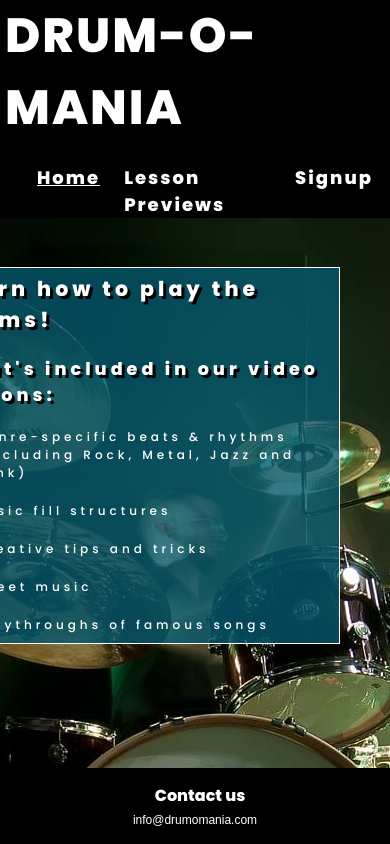
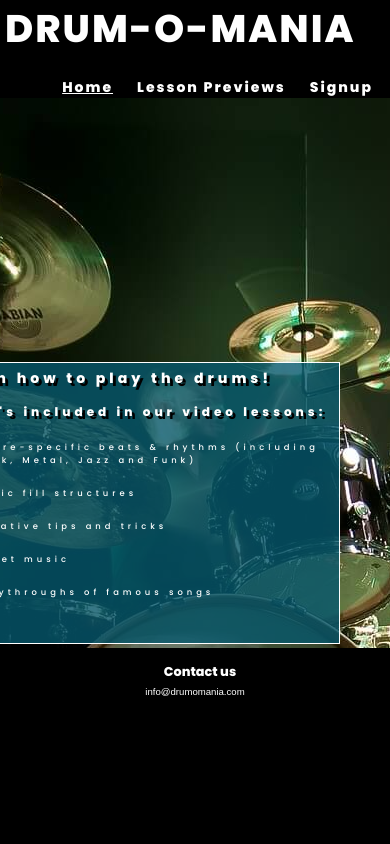
Before and after one commit to Code-Institute-Submissions/Drum-o-Mania, a plain HTML site: page index.html in a window 390 px wide. Drawn offline with Linux system fonts and the light colour scheme.

Commit message:
Add media queries

```diff
--- a/assets/css/style.css
+++ b/assets/css/style.css
@@ -96,7 +96,7 @@ a {
 }
 
 form {
-    font-size: 120%;
+    font-size: 18px;
     font-family: Poppins, sans-serif;
     text-align: center;
     color:white;
@@ -144,7 +144,7 @@ li a:hover {
 }
 
 #overlay {
-    font-size: 110%;
+    font-size: 100%;
     font-family: Arial;
     letter-spacing: 4px;
     background-color: rgba(5, 88, 109, 0.8);
@@ -193,3 +193,33 @@ footer {
     margin-top: 15px;
     margin-bottom: 15px;
 }
+
+/* Media queries */
+
+@media screen and (max-width:890px) {
+    #logo {
+        font-size: 240%;
+    }
+
+    nav li {
+        font-size: 14px;
+    }
+
+    #overlay {
+        font-size: 75%;
+        width: 400px;
+        height: 280px;
+    }
+
+    #overlay li {
+        font-size: 70%;
+    }
+
+    footer h4 {
+        font-size: 80%;
+    }
+
+    footer p {
+        font-size: 60%;
+    }
+}
```
